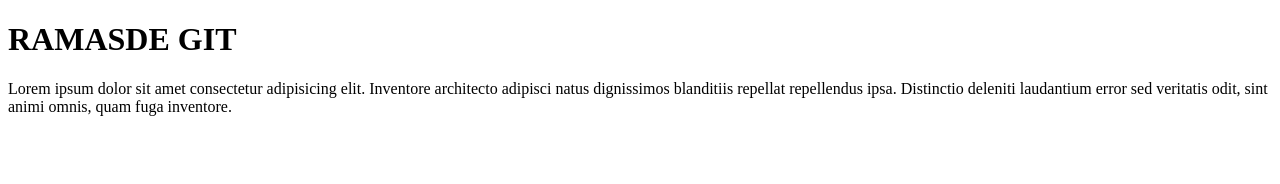
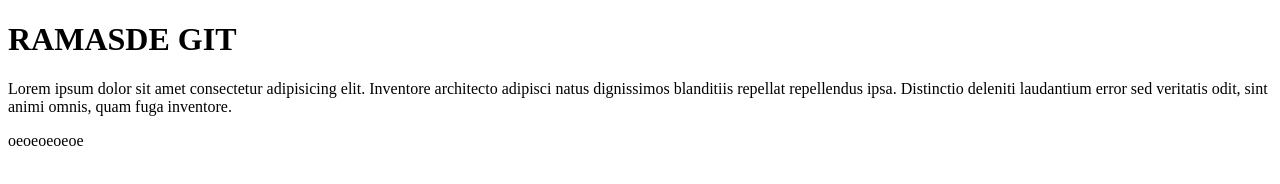
Before and after one commit to jjsch2008/TRABAJOJUNIO, a plain HTML site: page INDEX.html in a window 1280 px wide. Drawn offline with Linux system fonts and the light colour scheme.

Commit message:
segunda version index

```diff
--- a/INDEX.html
+++ b/INDEX.html
@@ -8,5 +8,6 @@
 <body>
     <h1>RAMASDE GIT</h1>
     <p>Lorem ipsum dolor sit amet consectetur adipisicing elit. Inventore architecto adipisci natus dignissimos blanditiis repellat repellendus ipsa. Distinctio deleniti laudantium error sed veritatis odit, sint animi omnis, quam fuga inventore.</p>
+    <p>oeoeoeoeoe</p>
 </body>
 </html>
```
